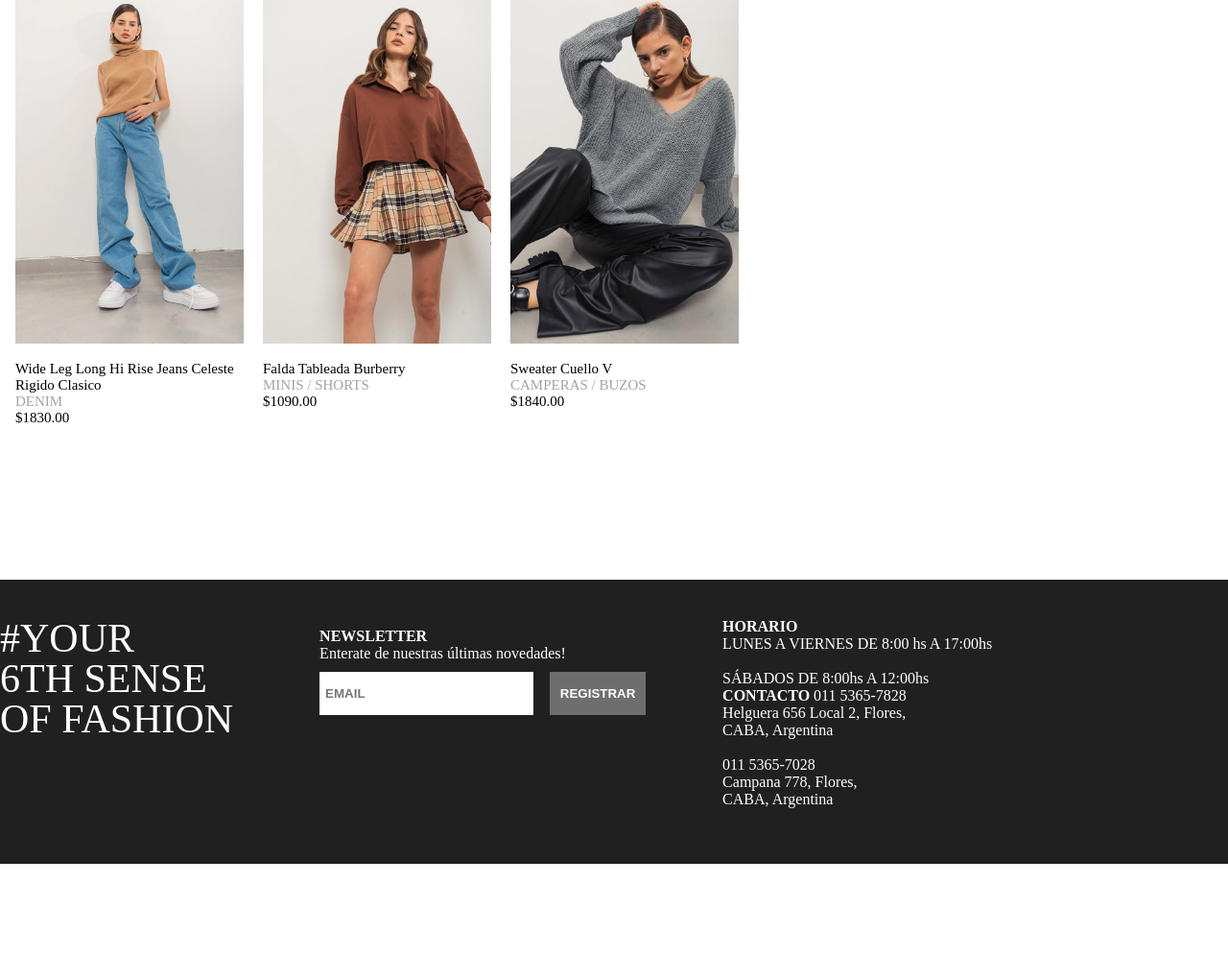
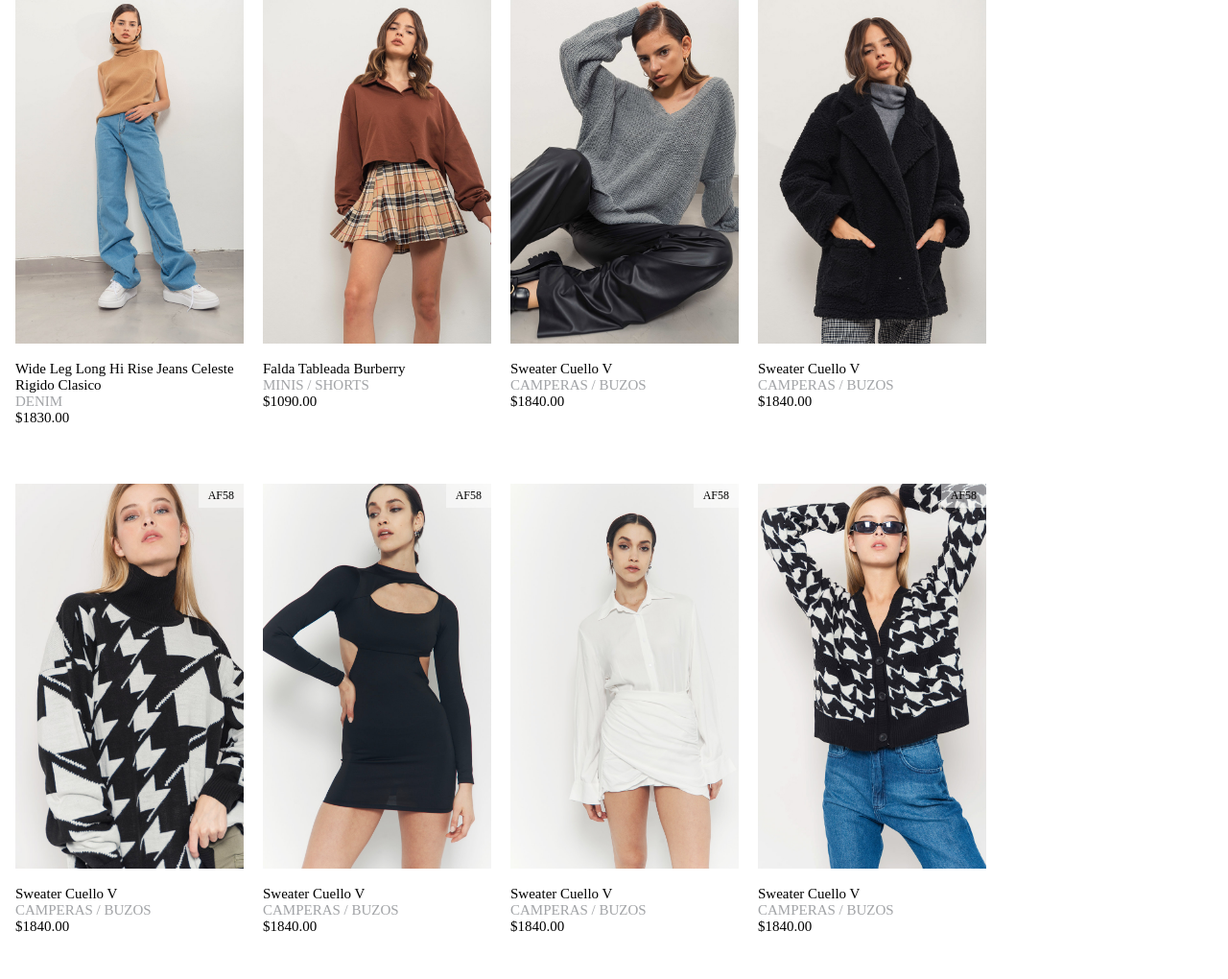
Before and after one commit to brg20/Syko-eshop, a website: page views/prendas.html in a window 1280 px wide. Shown: the part 200-1220 px from the top of the page at 96% size. Before the commit the page ends 1104 px from the top, so only its background shows below. Drawn offline with nearby package versions, Linux system fonts and the light colour scheme; a web font is replaced by a local one.

Commit message:
Update prendas.html

```diff
--- a/views/prendas.html
+++ b/views/prendas.html
@@ -76,6 +76,67 @@
               $1840.00
             </div>
           </div>
+          <div class="productos__modulo">
+            <a href="#">
+              <div class="productos__imagen" style="background-image: url('../fotos/product4.jpg');">
+                <div class="productos__code">AF58</div>
+              </div>
+            </a>
+            <div class="productos__info">
+              <p class="productos__descripcion">Sweater Cuello V</p>
+              <p class="productos__categoria">CAMPERAS / BUZOS<p>
+              $1840.00
+            </div>
+          </div>
+          <div class="productos__modulo">
+            <a href="#">
+              <div class="productos__imagen" style="background-image: url('../fotos/product5.jpg');">
+                <div class="productos__code">AF58</div>
+              </div>
+            </a>
+            <div class="productos__info">
+              <p class="productos__descripcion">Sweater Cuello V</p>
+              <p class="productos__categoria">CAMPERAS / BUZOS<p>
+              $1840.00
+            </div>
+          </div>
+          <div class="productos__modulo">
+            <a href="#">
+              <div class="productos__imagen" style="background-image: url('../fotos/product6.jpg');">
+                <div class="productos__code">AF58</div>
+              </div>
+            </a>
+            <div class="productos__info">
+              <p class="productos__descripcion">Sweater Cuello V</p>
+              <p class="productos__categoria">CAMPERAS / BUZOS<p>
+              $1840.00
+            </div>
+          </div>
+          <div class="productos__modulo">
+            <a href="#">
+              <div class="productos__imagen" style="background-image: url('../fotos/product7.jpg');">
+                <div class="productos__code">AF58</div>
+              </div>
+            </a>
+            <div class="productos__info">
+              <p class="productos__descripcion">Sweater Cuello V</p>
+              <p class="productos__categoria">CAMPERAS / BUZOS<p>
+              $1840.00
+            </div>
+          </div>
+          <div class="productos__modulo">
+            <a href="#">
+              <div class="productos__imagen" style="background-image: url('../fotos/product8.jpg');">
+                <div class="productos__code">AF58</div>
+              </div>
+            </a>
+            <div class="productos__info">
+              <p class="productos__descripcion">Sweater Cuello V</p>
+              <p class="productos__categoria">CAMPERAS / BUZOS<p>
+              $1840.00
+            </div>
+          </div>
+
 
         </div>
       </div>
```
